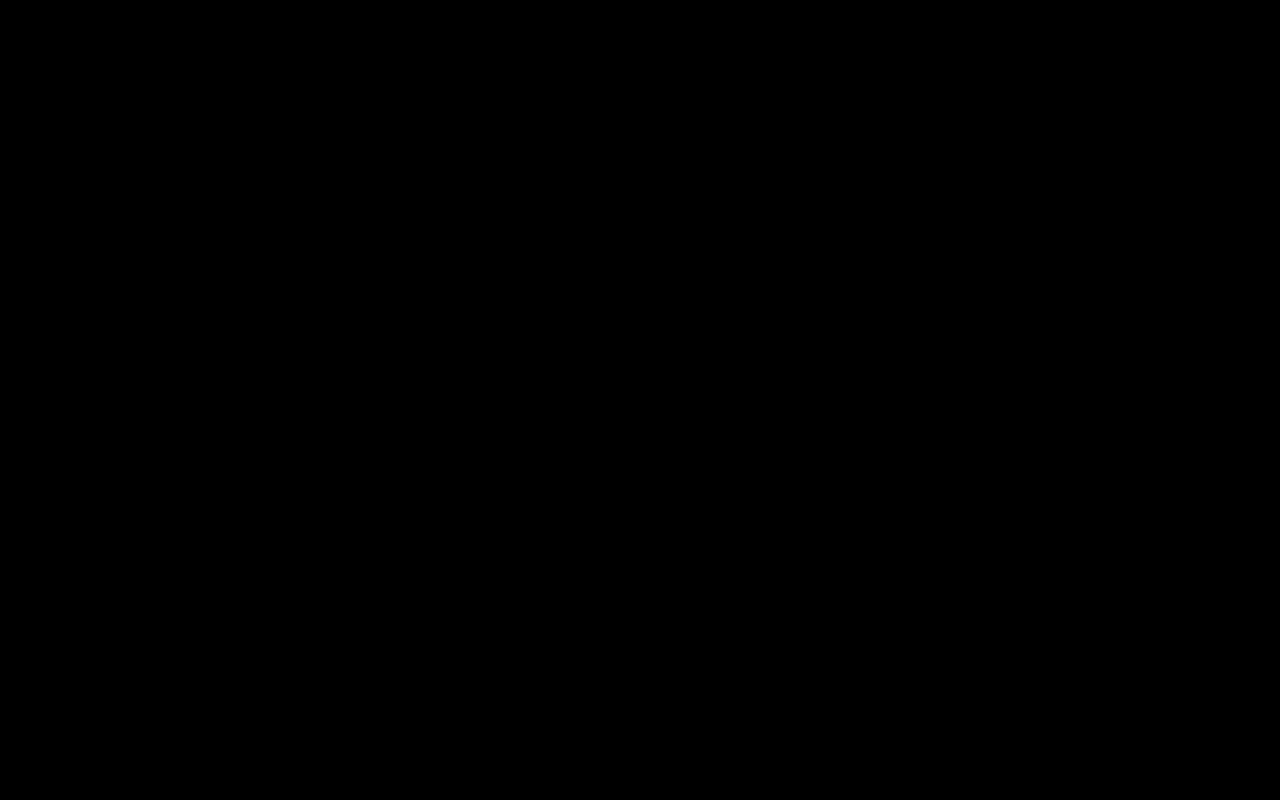
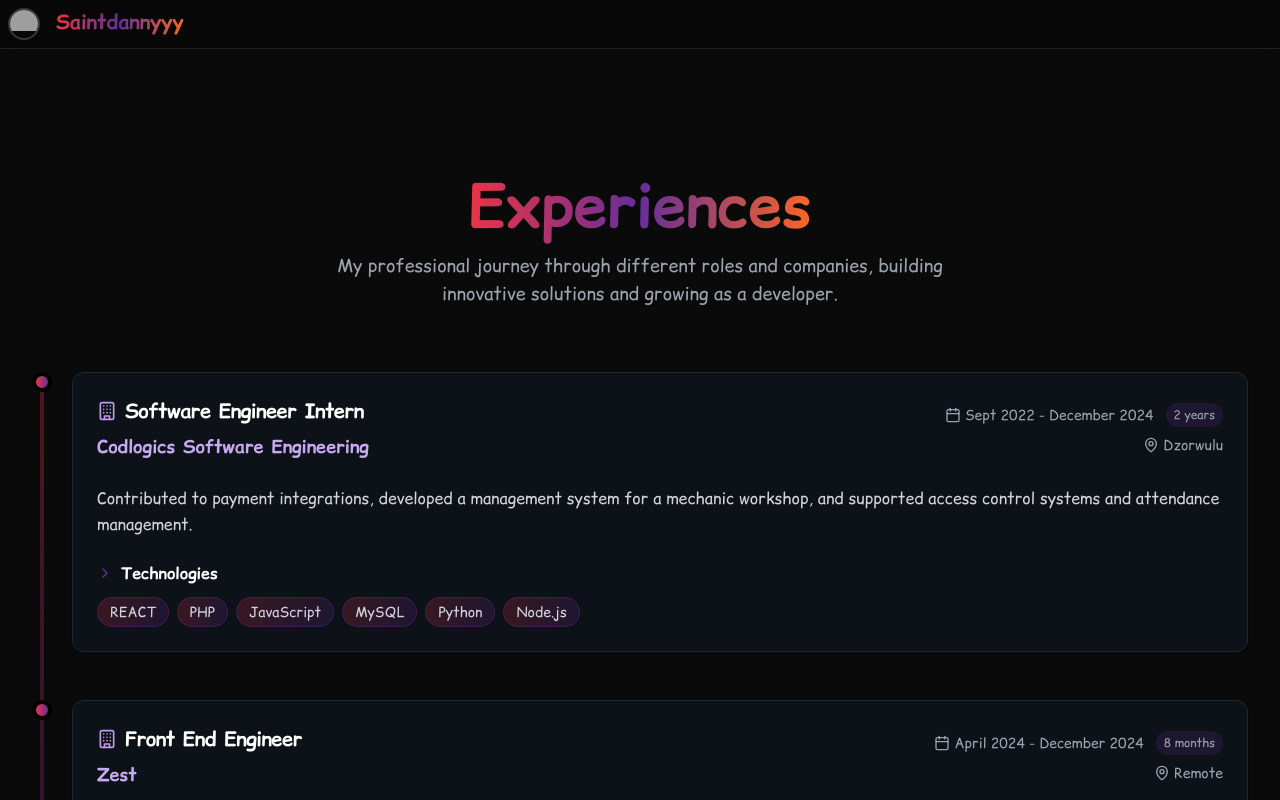
Before and after one commit to saintdannyyy/saintdannyyy-portfolio, a Next.js app: page /experience in a window 1280 px wide. Before the commit this address had no page. Shown: the top 800 px of the page. Built offline with nearby package versions, Linux system fonts and the light colour scheme; grey boxes are pictures that could not be loaded.

Commit message:
feat: add ExperiencePage component with header, footer, and experience details

```diff
--- /dev/null
+++ b/app/experience/page.js
@@ -0,0 +1,20 @@
+import Header from "@/components/Header";
+import Footer from "@/components/Footer";
+import Experience from "@/components/Experience";
+
+export const metadata = {
+  title: "Experience | saintdannyyy",
+  description: "Where I have worked and what I built.",
+};
+
+export default function ExperiencePage() {
+  return (
+    <div className="min-h-screen bg-[#0a0a0a]">
+      <Header />
+      <main className="pt-24">
+        <Experience />
+      </main>
+      <Footer />
+    </div>
+  );
+}
```
